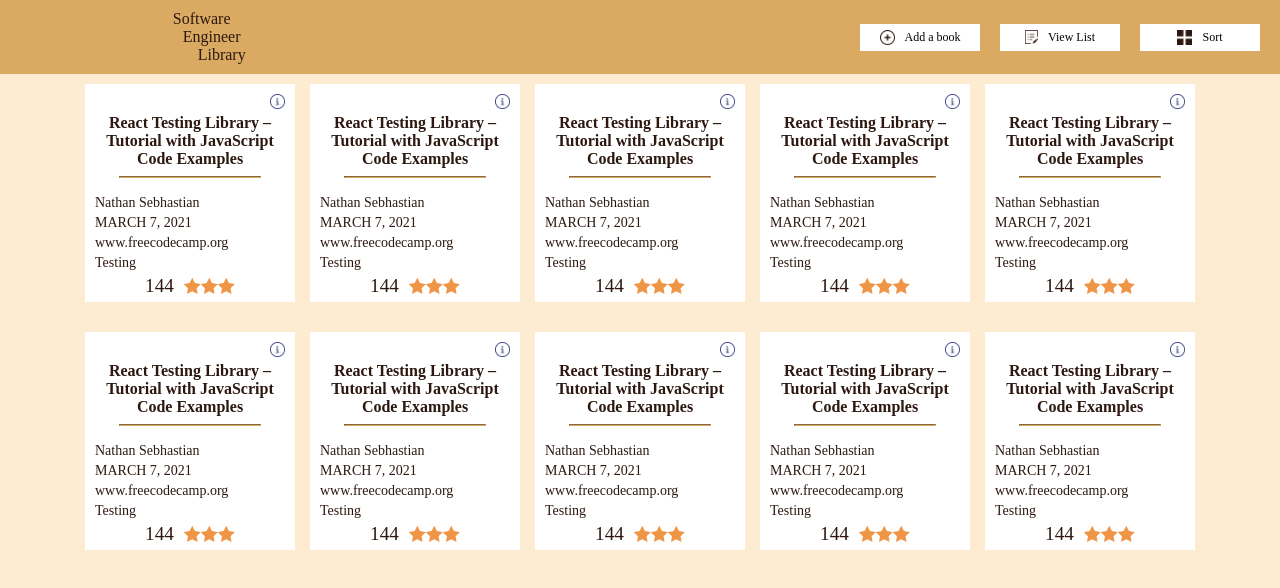
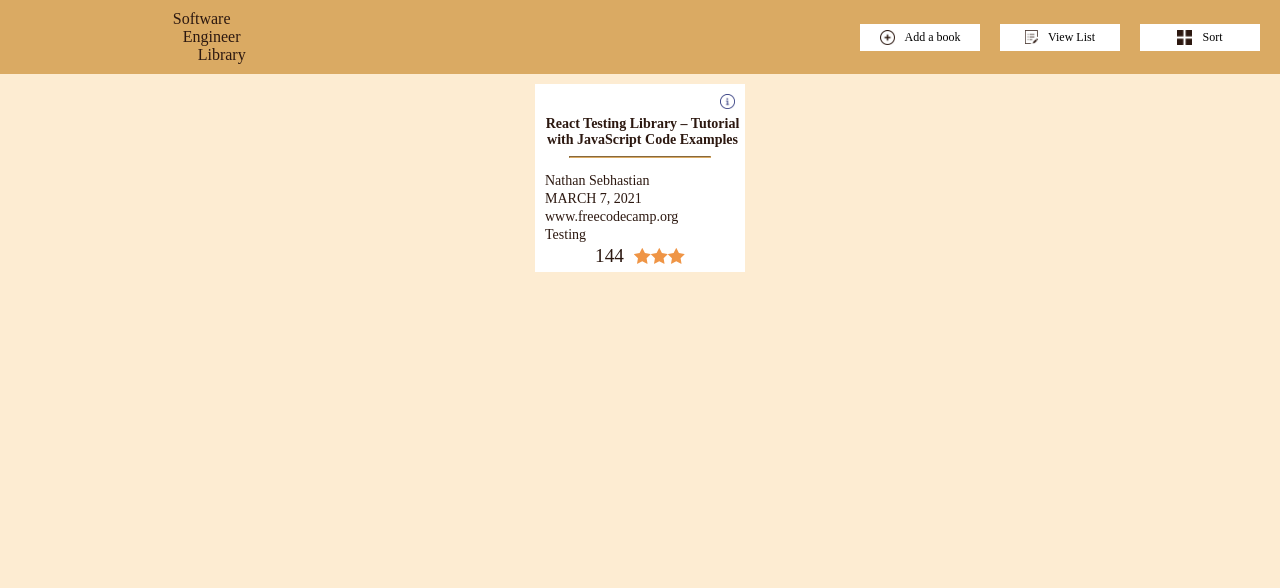
Before and after one commit to jcsmileyjr/software-engineer-library, a React (Create React App) app in the folder client/: page / in a window 1280 px wide. Shown: the top 588 px of the page. Built offline with nearby package versions, Linux system fonts and the light colour scheme.

Commit message:
Refactor: book details are shown/hidden

```diff
--- a/client/src/components/book/Book.js
+++ b/client/src/components/book/Book.js
@@ -7,9 +7,8 @@ const Book = () => {
     const testRating = {numberOfStars:3, numberOfRating: 144}
     return(
         <div className="book--container">
-            <div className="book__title--container">
             <img className="book__detailIcon--style" src={Details} alt="Hover or click to display more options" />
-            </div>
+            <div className="bookInformation--container">
                 <p className="book__title--style">React Testing Library – Tutorial with JavaScript Code Examples</p>
                 <hr />
                 <p>Nathan Sebhastian</p>
@@ -18,6 +17,11 @@ const Book = () => {
                 <p>Testing</p>
                 <Rating rating={testRating} />
             </div>
+            <div className="detailsInformation--container">
+                <Rating rating={testRating} />
+                Hello World
+            </div>
+        </div>
     )
 }
 
--- a/client/src/components/book/book.css
+++ b/client/src/components/book/book.css
@@ -5,20 +5,15 @@
     padding-bottom: 10px;
     max-height: 210px;
     padding: 5px;
+    background-color: white;
     color: var(--accent-dark-brown);
-    background-color: white;
 }
 
-.book--container > p {
+.book--container .bookInformation--container  > p {
     font-size: 3.5vw;
     margin:2px 0 2px 5px;
     word-wrap:break-word;
     font-family: var(--Paragraph-font-style)
-}
-
-.book__title--container {
-    display: flex;
-    justify-content: end;
 }
 
 .book--container .book__title--style {
@@ -39,7 +34,21 @@ hr {
 
 .book__detailIcon--style {
     max-height: 15px;
+    max-width: 15px;
     margin: 5px;
+    align-self: self-end;
+}
+
+.detailsInformation--container {
+    display: none;
+}
+
+.book--container:hover .bookInformation--container, .book--container:hover .book__detailIcon--style {
+    display: none;
+}
+
+.book--container:hover .detailsInformation--container {
+    display: block;
 }
 
 @media only screen and (min-width:500px){
@@ -47,7 +56,7 @@ hr {
        max-width: 200px;
     }
 
-    .book--container > p {
+    .book--container .bookInformation--container  > p {
         font-size: 14px;
     }
 
--- a/client/src/components/content/Content.js
+++ b/client/src/components/content/Content.js
@@ -4,15 +4,7 @@ import Book from '../book/Book.js';
 const Content = () => {
     return (
         <section className="content--container">
-            <Book />
-            <Book />
-            <Book />
-            <Book />
-            <Book />
-            <Book />
-            <Book />
-            <Book />
-            <Book />
+
             <Book />
         </section>
     )
```
Lines whose indentation alone changed are shown as unchanged.
